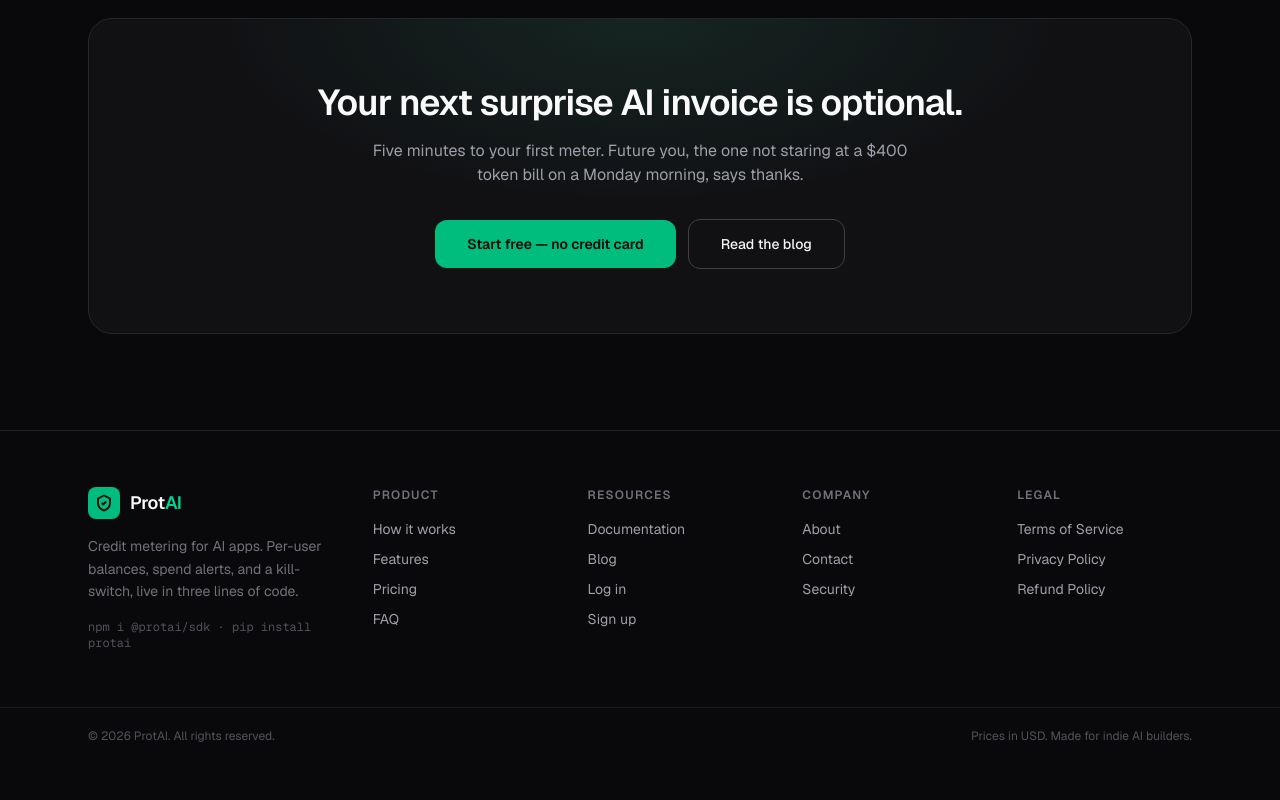
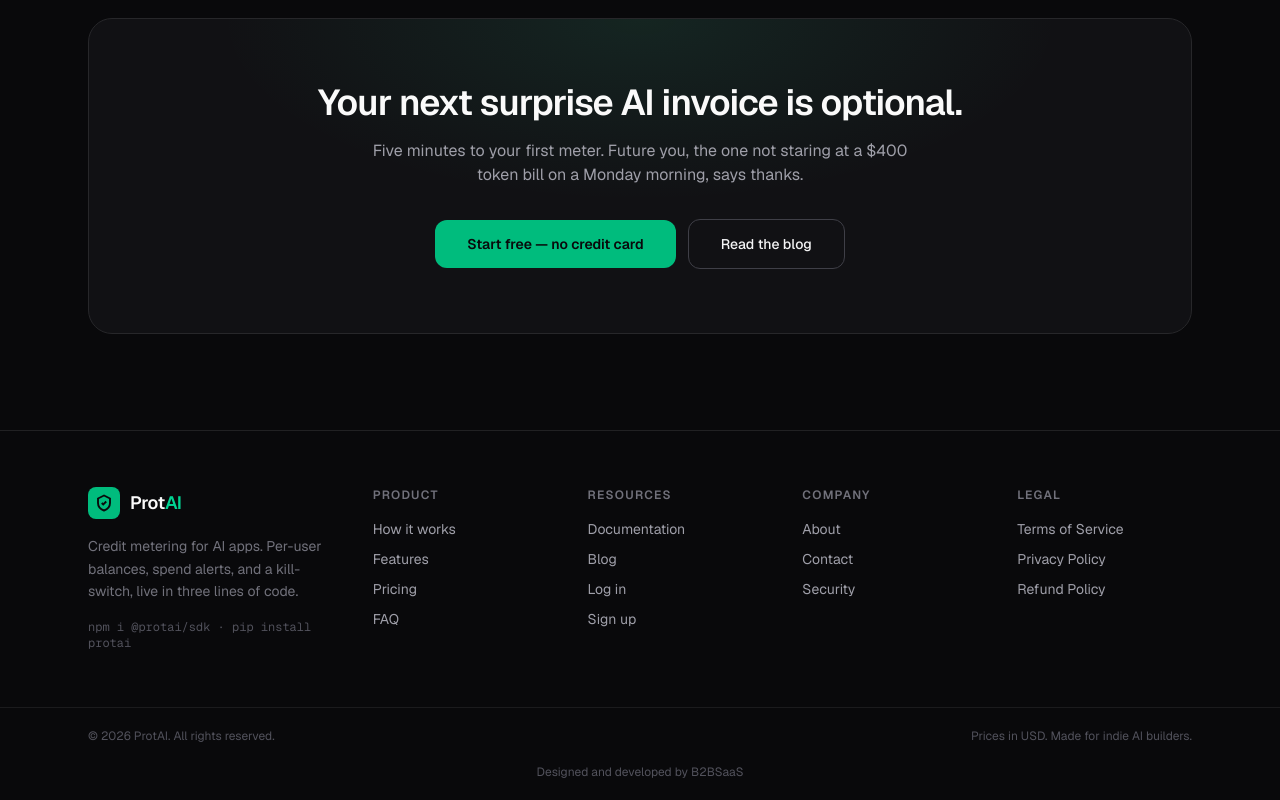
Before and after one commit to Icyytouch/protai, a Next.js app: page / in a window 1280 px wide. Shown: the part 8778-9578 px from the top of the page. Before the commit the page ends 9542 px from the top, so only its background shows below. Built offline with nearby package versions, Linux system fonts and the light colour scheme.

Commit message:
Add B2BSaaS credit line to marketing footer bottom

```diff
--- a/app/(marketing)/layout.tsx
+++ b/app/(marketing)/layout.tsx
@@ -135,6 +135,17 @@ export default function MarketingLayout({ children }: { children: React.ReactNod
             <p className="text-xs text-zinc-600">Prices in USD. Made for indie AI builders.</p>
           </div>
         </div>
+        <p className="pb-5 text-center text-xs text-zinc-600">
+          Designed and developed by{" "}
+          <a
+            href="https://b2bsaas.co.uk"
+            target="_blank"
+            rel="noopener noreferrer"
+            className="transition hover:text-zinc-100"
+          >
+            B2BSaaS
+          </a>
+        </p>
       </footer>
     </>
   );
```
